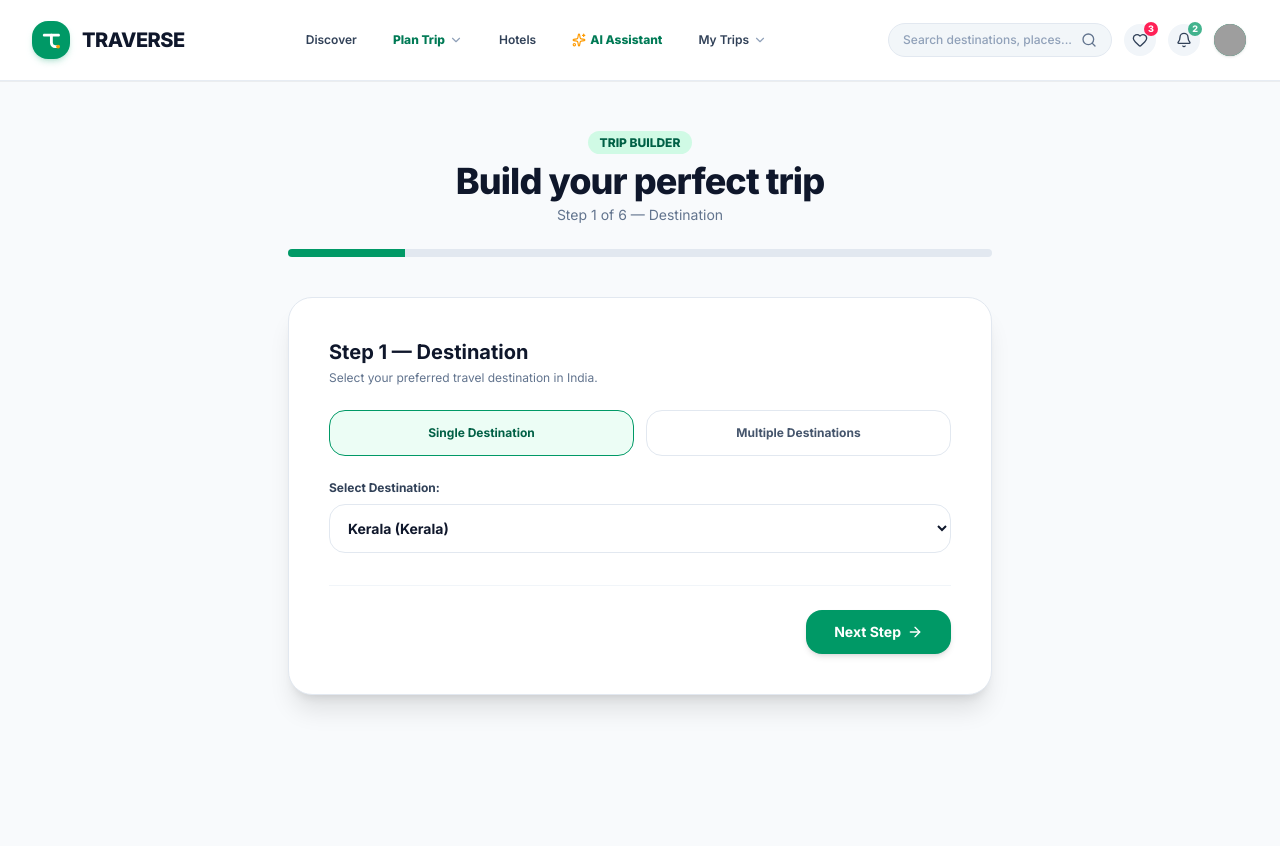
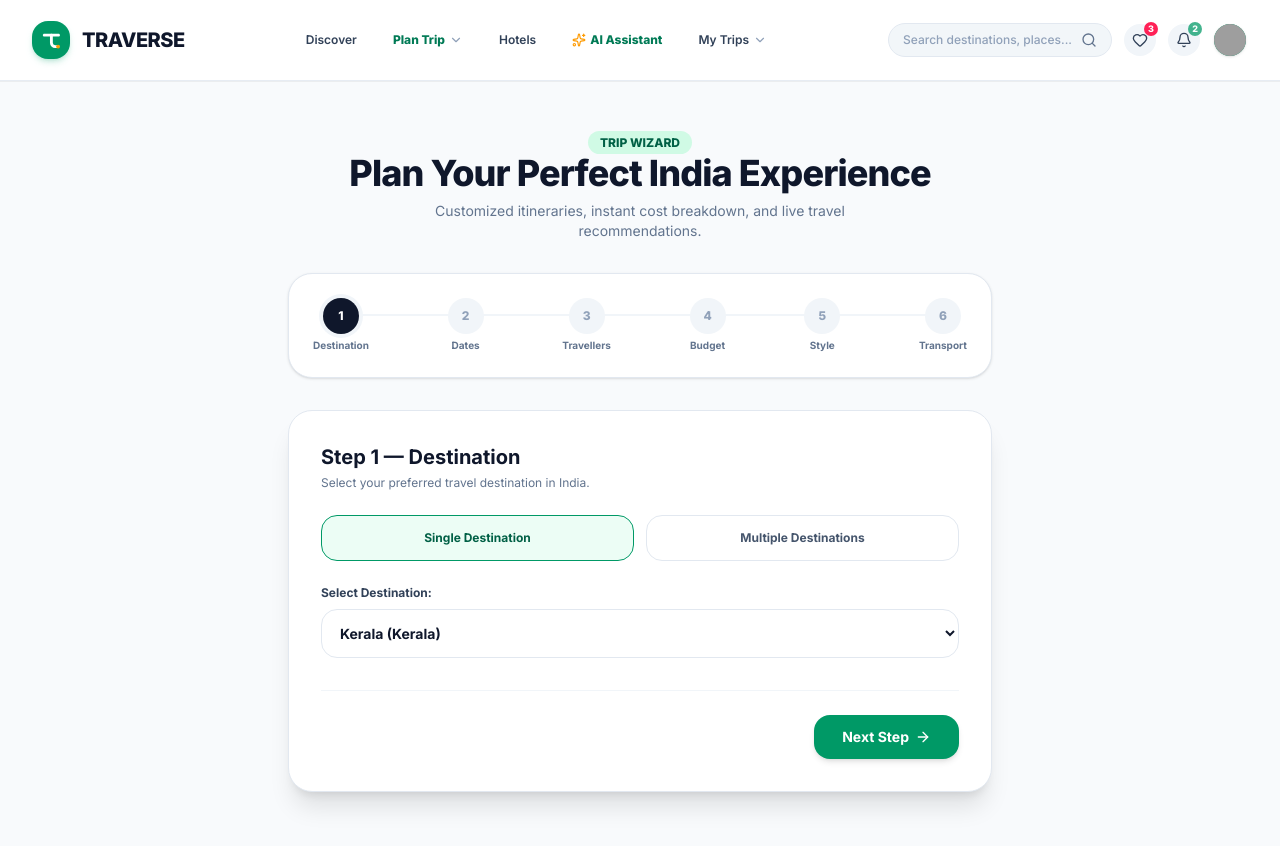
Before and after one commit to akhilnani1977-dev/PDD-project-, a Next.js app: page /plan in a window 1280 px wide. Shown: the top 846 px of the page. Built offline with nearby package versions, Linux system fonts and the light colour scheme; grey boxes are pictures that could not be loaded.

Commit message:
fix: Add strict travel date validation, past date prevention, min date attributes, and error badges in trip planner wizard

```diff
--- a/src/app/plan/page.tsx
+++ b/src/app/plan/page.tsx
@@ -13,28 +13,52 @@ import {
   Car,
   ArrowRight,
   ArrowLeft,
-  CheckCircle2
+  CheckCircle2,
+  AlertTriangle,
 } from "lucide-react";
 
 function PlanTripWizardContent() {
   const router = useRouter();
   const searchParams = useSearchParams();
   const preselectedDest = searchParams?.get("destination") || "";
-  const { addTrip } = useAppStore();
+  const { addTrip, addToast } = useAppStore();
 
   const [step, setStep] = useState(1);
+
+  // Compute today's ISO date string (YYYY-MM-DD)
+  const todayStr = new Date().toISOString().split("T")[0];
+
+  // Helper for default +5 days end date
+  const getDefaultEndDate = (start: string) => {
+    const d = new Date(start);
+    d.setDate(d.getDate() + 5);
+    return d.toISOString().split("T")[0];
+  };
 
   // Form State
   const [tripType, setTripType] = useState<"single" | "multiple">("single");
   const [selectedDestination, setSelectedDestination] = useState(preselectedDest || "Kerala");
-  const [startDate, setStartDate] = useState("2026-09-10");
-  const [endDate, setEndDate] = useState("2026-09-15");
+  const [startDate, setStartDate] = useState(todayStr);
+  const [endDate, setEndDate] = useState(getDefaultEndDate(todayStr));
   const [adults, setAdults] = useState(2);
   const [children, setChildren] = useState(0);
   const [budget, setBudget] = useState(20000);
   const [budgetTier, setBudgetTier] = useState<"Backpacker" | "Budget" | "Comfort" | "Premium" | "Luxury">("Comfort");
   const [selectedStyles, setSelectedStyles] = useState<string[]>(["Relaxation", "Culture"]);
   const [transportMode, setTransportMode] = useState<string>("Flight");
+
+  // Date Validation Flags
+  const isPastStartDate = startDate < todayStr;
+  const isEndDateBeforeStart = endDate < startDate;
+  const isStep2DateInvalid = isPastStartDate || isEndDateBeforeStart;
+
+  const handleStartDateChange = (newStart: string) => {
+    setStartDate(newStart);
+    // If end date becomes earlier than new start date, auto-adjust end date
+    if (endDate < newStart) {
+      setEndDate(getDefaultEndDate(newStart));
+    }
+  };
 
   const stylesList = [
     { name: "Adventure", icon: "🏕️" },
@@ -142,61 +166,79 @@ function PlanTripWizardContent() {
               image: destObj.topExperiences[0]?.image || destObj.heroImage,
               travelTime: "15 mins",
             },
-            {
-              id: "act-5",
-              time: "06:00 PM",
-              title: "Sunset Promenade & Evening Bazaar Walk",
-              location: `${destObj.name} Old Town`,
-              duration: "2 Hours",
-              estimatedCost: 200,
-              image: destObj.gallery[0] || destObj.heroImage,
-              travelTime: "10 mins",
-            },
-            {
-              id: "act-6",
-              time: "08:00 PM",
-              title: "Dinner & Cultural Performance",
-              location: `${destObj.name} Restaurant`,
-              duration: "2 Hours",
-              estimatedCost: 900,
-              image: destObj.heroImage,
-              travelTime: "15 mins",
-            },
           ],
         },
       ],
     };
 
     addTrip(newTrip);
+    addToast(`Trip "${newTrip.title}" planned successfully!`, "success");
     router.push(`/trips/${newTripId}`);
   };
 
   return (
-    <div className="min-h-screen bg-slate-50 text-slate-900 py-12 pb-24">
-      <div className="max-w-3xl mx-auto px-4 sm:px-6 lg:px-8">
-        {/* Progress Step Header */}
-        <div className="mb-10 text-center">
+    <div className="min-h-screen bg-slate-50 text-slate-900 py-12 pb-24 font-sans">
+      <div className="max-w-3xl mx-auto px-4 sm:px-6 lg:px-8 space-y-8">
+        {/* Header */}
+        <div className="text-center space-y-2">
           <span className="px-3 py-1 rounded-full bg-emerald-100 text-emerald-800 text-xs font-extrabold uppercase">
-            Trip Builder
+            Trip Wizard
           </span>
-          <h1 className="text-3xl sm:text-4xl font-extrabold text-slate-900 tracking-tight mt-2">
-            Build your perfect trip
+          <h1 className="text-3xl sm:text-4xl font-extrabold text-slate-900 tracking-tight">
+            Plan Your Perfect India Experience
           </h1>
-          <p className="text-xs sm:text-sm text-slate-500 mt-1">
-            Step {step} of 6 — {step === 1 ? "Destination" : step === 2 ? "Dates" : step === 3 ? "Travellers" : step === 4 ? "Budget" : step === 5 ? "Travel Style" : "Transport"}
+          <p className="text-xs sm:text-sm text-slate-500 max-w-md mx-auto">
+            Customized itineraries, instant cost breakdown, and live travel recommendations.
           </p>
+        </div>
 
-          {/* Progress Bar */}
-          <div className="w-full bg-slate-200 h-2 rounded-full mt-6 overflow-hidden">
-            <div
-              className="bg-emerald-600 h-full transition-all duration-300"
-              style={{ width: `${(step / 6) * 100}%` }}
-            />
+        {/* Wizard Step Progress Indicator */}
+        <div className="bg-white rounded-3xl p-4 sm:p-6 border border-slate-200 shadow-sm">
+          <div className="flex items-center justify-between relative">
+            {[1, 2, 3, 4, 5, 6].map((s) => {
+              const active = step === s;
+              const completed = step > s;
+
+              return (
+                <div key={s} className="flex flex-col items-center relative z-10">
+                  <button
+                    type="button"
+                    onClick={() => {
+                      if (s < step || !isStep2DateInvalid) setStep(s);
+                    }}
+                    className={`w-9 h-9 rounded-full flex items-center justify-center text-xs font-extrabold transition-all cursor-pointer ${
+                      completed
+                        ? "bg-emerald-600 text-white"
+                        : active
+                        ? "bg-slate-900 text-white ring-4 ring-slate-100"
+                        : "bg-slate-100 text-slate-400"
+                    }`}
+                  >
+                    {completed ? "✓" : s}
+                  </button>
+                  <span className="text-[10px] font-bold text-slate-500 mt-1 hidden sm:block">
+                    {s === 1
+                      ? "Destination"
+                      : s === 2
+                      ? "Dates"
+                      : s === 3
+                      ? "Travellers"
+                      : s === 4
+                      ? "Budget"
+                      : s === 5
+                      ? "Style"
+                      : "Transport"}
+                  </span>
+                </div>
+              );
+            })}
+            {/* Progress Bar background line */}
+            <div className="absolute top-4 left-6 right-6 h-0.5 bg-slate-100 -z-0" />
           </div>
         </div>
 
-        {/* Wizard Form Card */}
-        <div className="bg-white rounded-3xl p-6 sm:p-10 border border-slate-200 shadow-xl">
+        {/* Step Form Card */}
+        <div className="bg-white rounded-3xl p-6 sm:p-8 border border-slate-200 shadow-xl">
           {/* STEP 1: DESTINATION */}
           {step === 1 && (
             <div className="space-y-6 animate-in fade-in">
@@ -210,7 +252,7 @@ function PlanTripWizardContent() {
                 <button
                   type="button"
                   onClick={() => setTripType("single")}
-                  className={`p-3.5 rounded-2xl border text-xs font-bold text-center transition-all ${
+                  className={`p-3.5 rounded-2xl border text-xs font-bold text-center transition-all cursor-pointer ${
                     tripType === "single"
                       ? "border-emerald-600 bg-emerald-50 text-emerald-800"
                       : "border-slate-200 bg-white text-slate-600"
@@ -221,7 +263,7 @@ function PlanTripWizardContent() {
                 <button
                   type="button"
                   onClick={() => setTripType("multiple")}
-                  className={`p-3.5 rounded-2xl border text-xs font-bold text-center transition-all ${
+                  className={`p-3.5 rounded-2xl border text-xs font-bold text-center transition-all cursor-pointer ${
                     tripType === "multiple"
                       ? "border-emerald-600 bg-emerald-50 text-emerald-800"
                       : "border-slate-200 bg-white text-slate-600"
@@ -231,7 +273,7 @@ function PlanTripWizardContent() {
                 </button>
               </div>
 
-              {/* Destination Dropdown / Cards */}
+              {/* Destination Dropdown */}
               <div>
                 <label className="block text-xs font-bold text-slate-700 mb-2">Select Destination:</label>
                 <select
@@ -249,7 +291,7 @@ function PlanTripWizardContent() {
             </div>
           )}
 
-          {/* STEP 2: DATES */}
+          {/* STEP 2: DATES WITH STRICT VALIDATION */}
           {step === 2 && (
             <div className="space-y-6 animate-in fade-in">
               <div>
@@ -262,21 +304,46 @@ function PlanTripWizardContent() {
                   <label className="block text-xs font-bold text-slate-700 mb-1.5">Start Date</label>
                   <input
                     type="date"
+                    min={todayStr}
                     value={startDate}
-                    onChange={(e) => setStartDate(e.target.value)}
-                    className="w-full p-3.5 rounded-2xl border border-slate-200 text-sm font-semibold text-slate-900 focus:outline-none focus:border-emerald-600"
+                    onChange={(e) => handleStartDateChange(e.target.value)}
+                    className={`w-full p-3.5 rounded-2xl border text-sm font-semibold text-slate-900 focus:outline-none transition-colors ${
+                      isPastStartDate
+                        ? "border-rose-500 bg-rose-50/50"
+                        : "border-slate-200 focus:border-emerald-600"
+                    }`}
                   />
                 </div>
                 <div>
                   <label className="block text-xs font-bold text-slate-700 mb-1.5">End Date</label>
                   <input
                     type="date"
+                    min={startDate || todayStr}
                     value={endDate}
                     onChange={(e) => setEndDate(e.target.value)}
-                    className="w-full p-3.5 rounded-2xl border border-slate-200 text-sm font-semibold text-slate-900 focus:outline-none focus:border-emerald-600"
+                    className={`w-full p-3.5 rounded-2xl border text-sm font-semibold text-slate-900 focus:outline-none transition-colors ${
+                      isEndDateBeforeStart
+                        ? "border-rose-500 bg-rose-50/50"
+                        : "border-slate-200 focus:border-emerald-600"
+                    }`}
                   />
                 </div>
               </div>
+
+              {/* INLINE DATE VALIDATION ERRORS */}
+              {isPastStartDate && (
+                <div className="p-3.5 rounded-2xl bg-rose-50 border border-rose-200 flex items-center gap-2.5 text-rose-800 text-xs font-semibold">
+                  <AlertTriangle className="w-4 h-4 text-rose-600 shrink-0" />
+                  <span>Start date cannot be in the past. Please select today or a future date.</span>
+                </div>
+              )}
+
+              {isEndDateBeforeStart && !isPastStartDate && (
+                <div className="p-3.5 rounded-2xl bg-rose-50 border border-rose-200 flex items-center gap-2.5 text-rose-800 text-xs font-semibold">
+                  <AlertTriangle className="w-4 h-4 text-rose-600 shrink-0" />
+                  <span>End date cannot be earlier than start date ({startDate}). Please pick a valid end date.</span>
+                </div>
+              )}
             </div>
           )}
 
@@ -298,7 +365,7 @@ function PlanTripWizardContent() {
                     <button
                       type="button"
                       onClick={() => setAdults(Math.max(1, adults - 1))}
-                      className="w-8 h-8 rounded-full bg-white border border-slate-300 font-bold text-slate-700 hover:bg-slate-100"
+                      className="w-8 h-8 rounded-full bg-white border border-slate-300 font-bold text-slate-700 hover:bg-slate-100 cursor-pointer"
                     >
                       -
                     </button>
@@ -306,7 +373,7 @@ function PlanTripWizardContent() {
                     <button
                       type="button"
                       onClick={() => setAdults(adults + 1)}
-                      className="w-8 h-8 rounded-full bg-white border border-slate-300 font-bold text-slate-700 hover:bg-slate-100"
+                      className="w-8 h-8 rounded-full bg-white border border-slate-300 font-bold text-slate-700 hover:bg-slate-100 cursor-pointer"
                     >
                       +
                     </button>
@@ -322,7 +389,7 @@ function PlanTripWizardContent() {
                     <button
                       type="button"
                       onClick={() => setChildren(Math.max(0, children - 1))}
-                      className="w-8 h-8 rounded-full bg-white border border-slate-300 font-bold text-slate-700 hover:bg-slate-100"
+                      className="w-8 h-8 rounded-full bg-white border border-slate-300 font-bold text-slate-700 hover:bg-slate-100 cursor-pointer"
                     >
                       -
                     </button>
@@ -330,7 +397,7 @@ function PlanTripWizardContent() {
                     <button
                       type="button"
                       onClick={() => setChildren(children + 1)}
-                      className="w-8 h-8 rounded-full bg-white border border-slate-300 font-bold text-slate-700 hover:bg-slate-100"
+                      className="w-8 h-8 rounded-full bg-white border border-slate-300 font-bold text-slate-700 hover:bg-slate-100 cursor-pointer"
                     >
                       +
                     </button>
@@ -344,52 +411,50 @@ function PlanTripWizardContent() {
           {step === 4 && (
             <div className="space-y-6 animate-in fade-in">
               <div>
-                <h3 className="text-xl font-bold text-slate-900">Step 4 — Budget</h3>
-                <p className="text-xs text-slate-500 mt-1">Set your total target trip budget (INR ₹).</p>
+                <h3 className="text-xl font-bold text-slate-900">Step 4 — Budget Category</h3>
+                <p className="text-xs text-slate-500 mt-1">Select your estimated budget preference.</p>
               </div>
 
-              {/* Slider */}
-              <div className="p-6 rounded-2xl bg-slate-50 border border-slate-200">
-                <div className="flex items-center justify-between mb-4">
-                  <span className="text-xs font-bold text-slate-500">Total Budget:</span>
-                  <span className="text-2xl font-extrabold text-emerald-700">
-                    ₹{budget.toLocaleString("en-IN")}
-                  </span>
-                </div>
-
-                <input
-                  type="range"
-                  min={5000}
-                  max={100000}
-                  step={2500}
-                  value={budget}
-                  onChange={(e) => setBudget(Number(e.target.value))}
-                  className="w-full accent-emerald-600 cursor-pointer"
-                />
-
-                <div className="flex justify-between text-[11px] font-bold text-slate-400 mt-2">
-                  <span>₹5,000</span>
-                  <span>₹50,000</span>
-                  <span>₹1,00,000+</span>
-                </div>
-              </div>
-
-              {/* Tier options */}
-              <div className="grid grid-cols-2 sm:grid-cols-5 gap-2">
+              <div className="space-y-4">
+                <div className="grid grid-cols-2 sm:grid-cols-3 gap-3">
                   {(["Backpacker", "Budget", "Comfort", "Premium", "Luxury"] as const).map((tier) => (
                     <button
                       key={tier}
                       type="button"
-                    onClick={() => setBudgetTier(tier)}
-                    className={`py-2.5 px-2 rounded-xl text-xs font-bold transition-all border text-center ${
+                      onClick={() => {
+                        setBudgetTier(tier);
+                        if (tier === "Backpacker") setBudget(8000);
+                        else if (tier === "Budget") setBudget(14000);
+                        else if (tier === "Comfort") setBudget(20000);
+                        else if (tier === "Premium") setBudget(40000);
+                        else setBudget(80000);
+                      }}
+                      className={`p-3.5 rounded-2xl border text-xs font-bold text-center transition-all cursor-pointer ${
                         budgetTier === tier
-                        ? "bg-slate-900 text-white border-slate-900"
-                        : "bg-white text-slate-600 border-slate-200 hover:bg-slate-50"
+                          ? "border-emerald-600 bg-emerald-50 text-emerald-800"
+                          : "border-slate-200 bg-white text-slate-600 hover:bg-slate-50"
                       }`}
                     >
                       {tier}
                     </button>
                   ))}
+                </div>
+
+                <div className="p-5 rounded-2xl bg-slate-50 border border-slate-200 space-y-2">
+                  <div className="flex justify-between items-center text-xs font-bold">
+                    <span className="text-slate-600">Total Estimated Budget:</span>
+                    <span className="text-emerald-700 text-base">₹{budget.toLocaleString("en-IN")}</span>
+                  </div>
+                  <input
+                    type="range"
+                    min={5000}
+                    max={150000}
+                    step={1000}
+                    value={budget}
+                    onChange={(e) => setBudget(Number(e.target.value))}
+                    className="w-full accent-emerald-600 cursor-pointer"
+                  />
+                </div>
               </div>
             </div>
           )}
@@ -399,7 +464,7 @@ function PlanTripWizardContent() {
             <div className="space-y-6 animate-in fade-in">
               <div>
                 <h3 className="text-xl font-bold text-slate-900">Step 5 — Travel Style</h3>
-                <p className="text-xs text-slate-500 mt-1">Select one or more travel styles you prefer.</p>
+                <p className="text-xs text-slate-500 mt-1">What kind of experiences do you enjoy?</p>
               </div>
 
               <div className="grid grid-cols-2 sm:grid-cols-3 gap-3">
@@ -410,13 +475,13 @@ function PlanTripWizardContent() {
                       key={style.name}
                       type="button"
                       onClick={() => handleStyleToggle(style.name)}
-                      className={`p-4 rounded-2xl border text-left transition-all flex items-center gap-3 ${
+                      className={`p-3.5 rounded-2xl border flex items-center gap-2 text-xs font-bold transition-all cursor-pointer ${
                         selected
-                          ? "border-emerald-600 bg-emerald-50 text-slate-900 font-bold"
-                          : "border-slate-200 bg-white text-slate-600 font-medium hover:bg-slate-50"
+                          ? "border-emerald-600 bg-emerald-50 text-emerald-800"
+                          : "border-slate-200 bg-white text-slate-600 hover:bg-slate-50"
                       }`}
                     >
-                      <span className="text-xl">{style.icon}</span>
+                      <span className="text-lg">{style.icon}</span>
                       <span className="text-xs sm:text-sm">{style.name}</span>
                     </button>
                   );
@@ -443,7 +508,7 @@ function PlanTripWizardContent() {
                       key={t.name}
                       type="button"
                       onClick={() => setTransportMode(t.name)}
-                      className={`w-full p-4 rounded-2xl border flex items-center justify-between text-left transition-all ${
+                      className={`w-full p-4 rounded-2xl border flex items-center justify-between text-left transition-all cursor-pointer ${
                         selected
                           ? "border-emerald-600 bg-emerald-50 text-slate-900"
                           : "border-slate-200 bg-white text-slate-600 hover:bg-slate-50"
@@ -472,7 +537,7 @@ function PlanTripWizardContent() {
               <button
                 type="button"
                 onClick={() => setStep(step - 1)}
-                className="px-5 py-2.5 rounded-xl bg-slate-100 hover:bg-slate-200 text-slate-700 font-bold text-xs transition-all flex items-center gap-1.5"
+                className="px-5 py-2.5 rounded-xl bg-slate-100 hover:bg-slate-200 text-slate-700 font-bold text-xs transition-all flex items-center gap-1.5 cursor-pointer"
               >
                 <ArrowLeft className="w-4 h-4" />
                 <span>Back</span>
@@ -484,8 +549,16 @@ function PlanTripWizardContent() {
             {step < 6 ? (
               <button
                 type="button"
-                onClick={() => setStep(step + 1)}
-                className="px-7 py-3 rounded-2xl bg-emerald-600 hover:bg-emerald-700 text-white font-bold text-sm shadow-md transition-all flex items-center gap-1.5"
+                disabled={step === 2 && isStep2DateInvalid}
+                onClick={() => {
+                  if (step === 2 && isStep2DateInvalid) return;
+                  setStep(step + 1);
+                }}
+                className={`px-7 py-3 rounded-2xl font-bold text-sm shadow-md transition-all flex items-center gap-1.5 ${
+                  step === 2 && isStep2DateInvalid
+                    ? "bg-slate-300 text-slate-500 cursor-not-allowed shadow-none"
+                    : "bg-emerald-600 hover:bg-emerald-700 text-white cursor-pointer"
+                }`}
               >
                 <span>Next Step</span>
                 <ArrowRight className="w-4 h-4" />
@@ -494,7 +567,7 @@ function PlanTripWizardContent() {
               <button
                 type="button"
                 onClick={handleCreateTrip}
-                className="px-8 py-3.5 rounded-2xl bg-slate-900 hover:bg-slate-800 text-white font-bold text-sm shadow-xl transition-all flex items-center gap-2"
+                className="px-8 py-3.5 rounded-2xl bg-slate-900 hover:bg-slate-800 text-white font-bold text-sm shadow-xl transition-all flex items-center gap-2 cursor-pointer"
               >
                 <Sparkles className="w-4 h-4 text-amber-300" />
                 <span>Create My Trip</span>
@@ -509,7 +582,7 @@ function PlanTripWizardContent() {
 
 export default function PlanTripPage() {
   return (
-    <Suspense fallback={<div className="p-12 text-center text-slate-500">Loading planner...</div>}>
+    <Suspense fallback={<div className="p-12 text-center text-slate-500">Loading trip planner...</div>}>
       <PlanTripWizardContent />
     </Suspense>
   );
```
Lines whose indentation alone changed are shown as unchanged.
